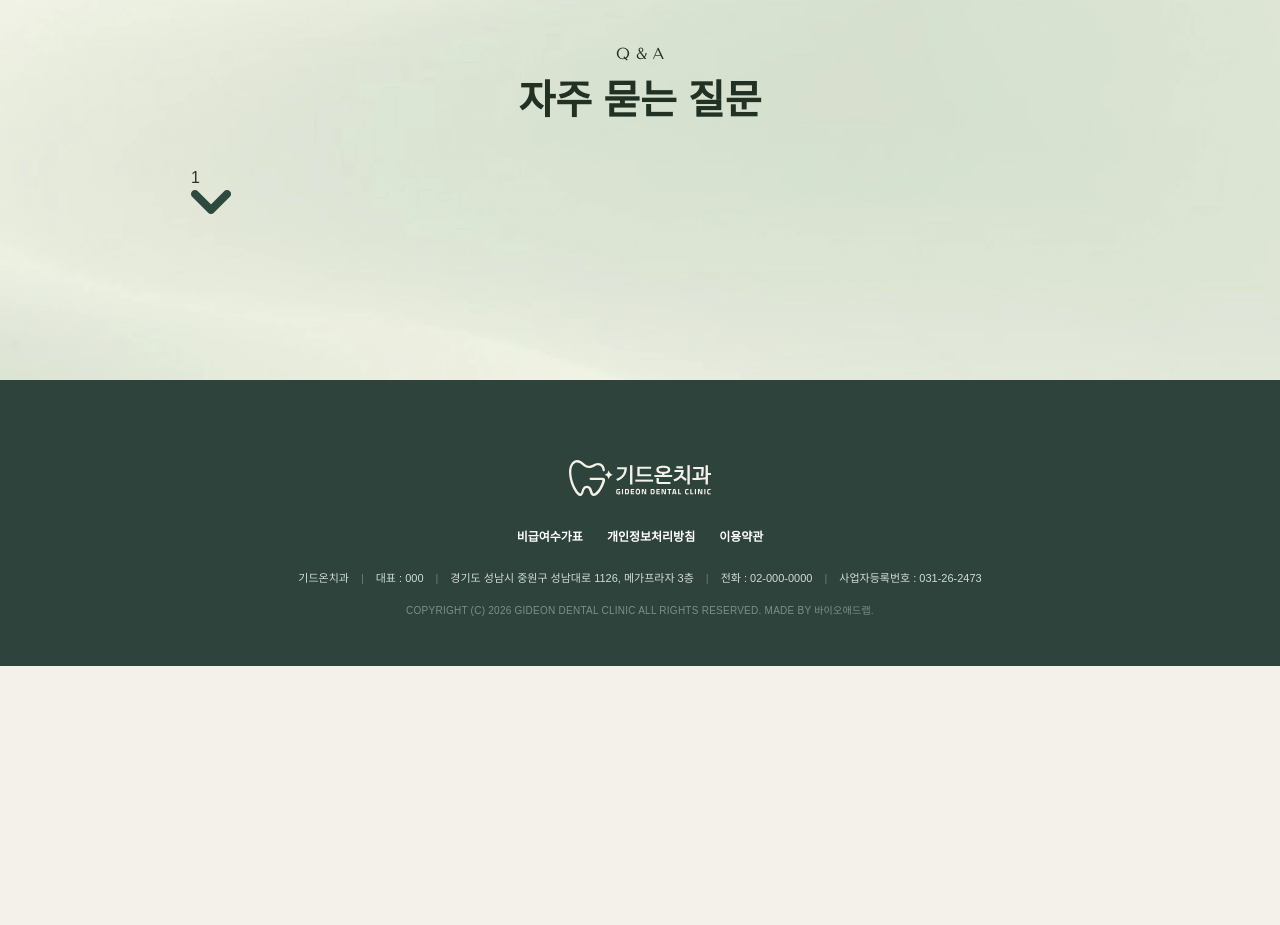
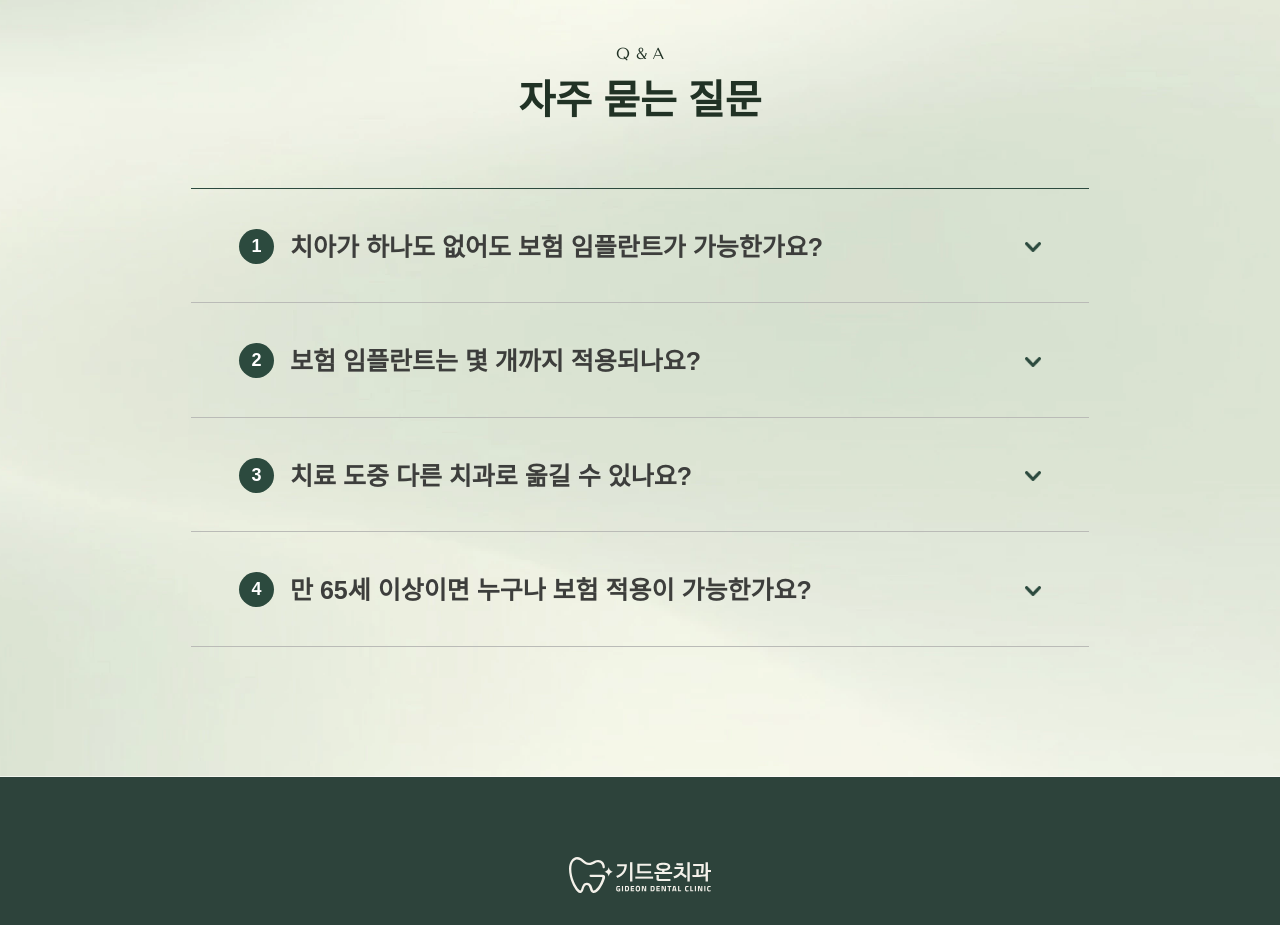
Before and after one commit to BIOADDLAB/gidon, a Next.js app: page / in a window 1280 px wide. Shown: the part 3900-4825 px from the top of the page. Before the commit the page ends 4566 px from the top, so only its background shows below. Built offline with nearby package versions, Linux system fonts and the light colour scheme; a web font is replaced by a local one.

Commit message:
feat: FaqSection 마크업 및 아코디언 기능 구현

```diff
--- a/src/components/FaqSection.tsx
+++ b/src/components/FaqSection.tsx
@@ -1,27 +1,123 @@
 'use client';
 
+import { useState } from 'react';
 import SectionHeading from './common/SectionHeading';
 
+interface FaqItem {
+    id: number;
+    question: string;
+    answer: string;
+}
+
 export default function FaqSection() {
+    const [openId, setOpenId] = useState<number | null>(null);
+    const faqList: FaqItem[] = [
+        {
+            id: 1,
+            question: '치아가 하나도 없어도 보험 임플란트가 가능한가요?',
+            answer: '치아가 하나도 없는 무치악 상태는 보험 임플란트 적용 대상이 아닙니다.\n무치악 환자의 경우 보험 틀니 적용 여부를 확인하실 수 있습니다.',
+        },
+        {
+            id: 2,
+            question: '보험 임플란트는 몇 개까지 적용되나요?',
+            answer: '건강보험 임플란트는 평생 2개까지 적용받으실 수 있습니다.',
+        },
+        {
+            id: 3,
+            question: '치료 도중 다른 치과로 옮길 수 있나요?',
+            answer: '보험 적용 후 치료가 시작된 후에는 중도에 치과를 변경하기 어려우므로\n치료 전 충분한 상담 후 결정하시기 바랍니다.',
+        },
+        {
+            id: 4,
+            question: '만 65세 이상이면 누구나 보험 적용이 가능한가요?',
+            answer: '만 65세 이상 건강보험 가입자 중 치아가 1개 이상 남아 있는 경우\n보험 적용이 가능합니다.',
+        },
+    ];
+
+    const handleToggle = (id: number) => {
+        setOpenId(openId === id ? null : id);
+    };
+
     return (
-        <section className="relative w-full pt-[100px] pb-[130px] overflow-hidden pt-[100px] pb-[130px] flex flex-col items-center">
+        <section className="relative w-full pt-[100px] pb-[130px] overflow-hidden flex flex-col items-center">
             <picture className="absolute inset-0 w-full h-full -z-10">
                 <source srcSet="images/bg_faq.webp" type="image/webp" />
                 <img src="images/bg_faq.jpg" alt="배경 이미지" className="w-full h-full object-cover object-center" />
             </picture>
+
             <div className="w-full max-w-[930px] px-4">
                 <SectionHeading topTitle="Q & A" centerTitle="자주 묻는 질문" desc="" isDesc={false} />
 
-                {/*질문 영역 */}
-                <ul>
-                    <li className="py-[36px]">
-                        <div>
-                            <span>1</span>
-                            <p>
-                                <img src="images/arr_down.png" alt="Q&A 열기 버튼" />
-                            </p>
-                        </div>
-                    </li>
+                {/* 질문 영역 */}
+                <ul className="mt-[58px]">
+                    {faqList.map((item) => {
+                        const isOpen = openId === item.id;
+
+                        return (
+                            <li
+                                key={item.id}
+                                // 💡 1. first:border-green-600을 추가해서 첫 번째 리스트의 윗줄만 초록색으로 포인트를 줍니다!
+                                className={`border-t transition-all duration-300 ${
+                                    isOpen ? 'border-gray-600 pb-5' : 'border-[#babbb7]'
+                                } first:border-green-600 last:border-b last:border-[#babbb7]`}
+                            >
+                                <div
+                                    className={`pt-[36px] pb-[26px] px-[48px] transition-colors duration-300 ${
+                                        isOpen ? 'bg-green-600 rounded-b-[15px]' : 'bg-transparent'
+                                    }`}
+                                >
+                                    <div className="flex gap-4">
+                                        {/* 왼쪽 영역 (원형 번호 박스) */}
+                                        <div
+                                            className={`w-[35px] h-[35px] rounded-full flex items-center justify-center shrink-0 transition-colors mt-1 ${
+                                                isOpen ? 'bg-white' : 'bg-green-600'
+                                            }`}
+                                        >
+                                            <span
+                                                className={`text-[18px] font-extrabold transition-colors ${isOpen ? 'text-green-600' : 'text-white'}`}
+                                            >
+                                                {item.id}
+                                            </span>
+                                        </div>
+
+                                        {/* 오른쪽 영역 (질문 버튼 + 답변) */}
+                                        <div className="grow">
+                                            {/* 질문과 화살표를 묶은 버튼 영역 */}
+                                            <button
+                                                type="button"
+                                                onClick={() => handleToggle(item.id)}
+                                                className="w-full flex items-center text-left focus:outline-none pb-[10px] pt-1"
+                                                aria-expanded={isOpen}
+                                            >
+                                                <h3
+                                                    className={`text-[25px] font-semibold transition-colors ${isOpen ? 'text-white' : 'text-[#3d3e3c]'}`}
+                                                >
+                                                    {item.question}
+                                                </h3>
+
+                                                <div className="ml-auto shrink-0 pl-4">
+                                                    <img
+                                                        src={isOpen ? 'images/arr_up.png' : 'images/arr_down.png'}
+                                                        alt=""
+                                                        className="w-[16px]"
+                                                    />
+                                                </div>
+                                            </button>
+
+                                            {/* 답변 영역 */}
+                                            {isOpen && (
+                                                <div className="whitespace-pre-line animate-fade-in">
+                                                    <p className="text-[18px] font-medium mt-4 text-white leading-relaxed pb-3">
+                                                        {item.answer}
+                                                    </p>
+                                                </div>
+                                            )}
+                                        </div>
+                                    </div>
+                                </div>
+                            </li>
+                        );
+                    })}
                 </ul>
             </div>
         </section>
```
